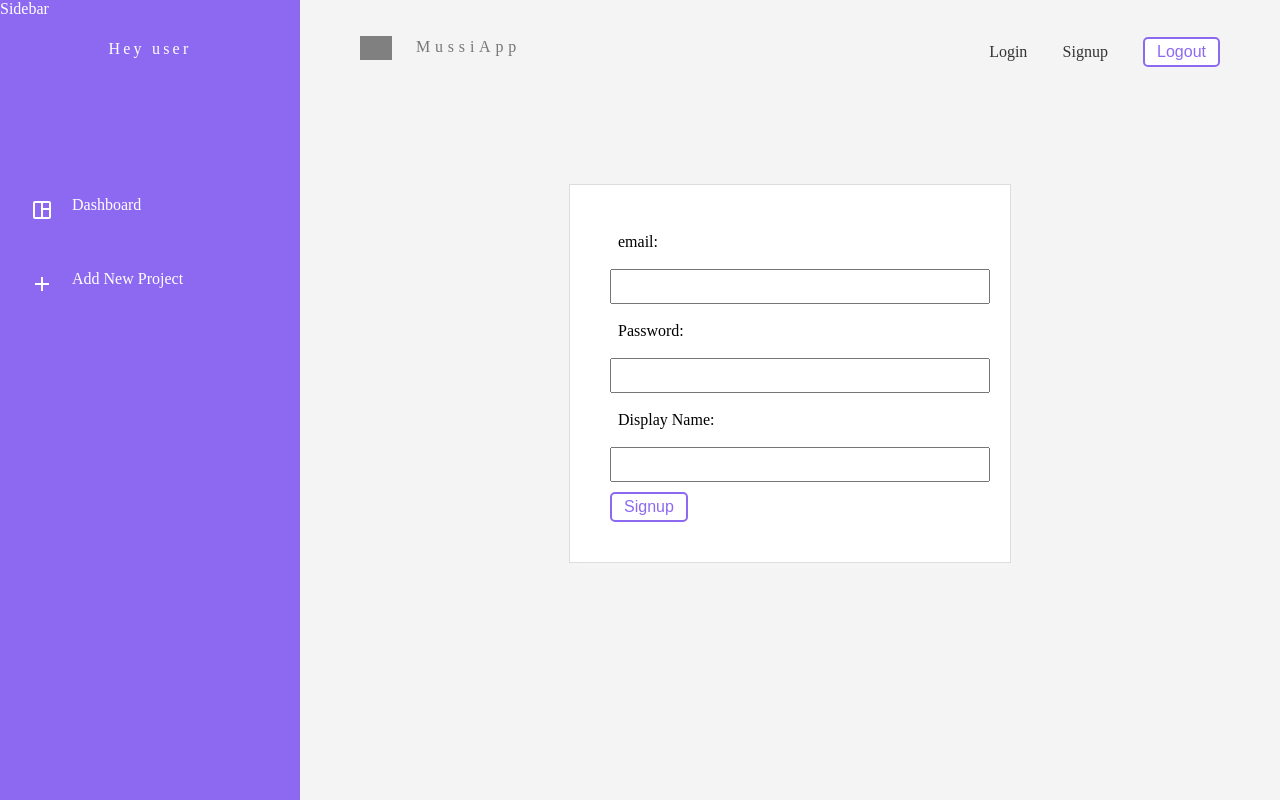
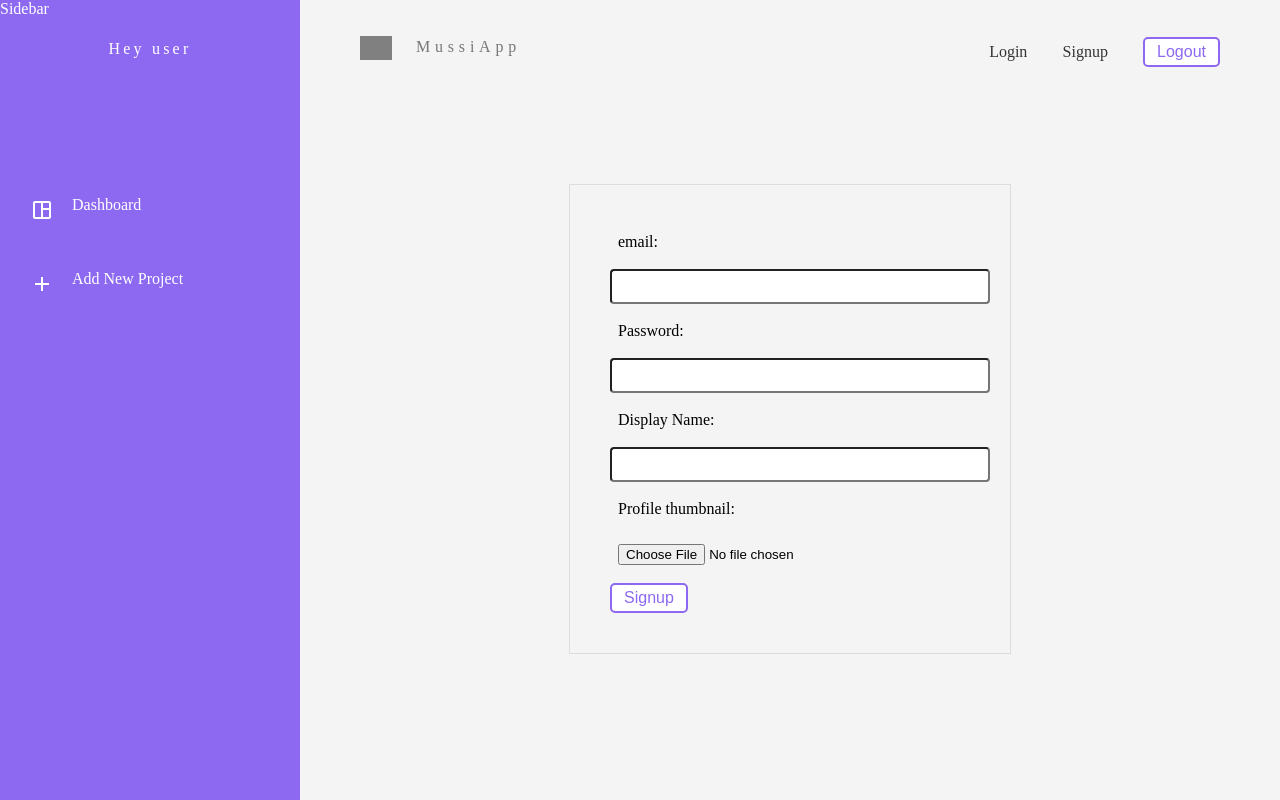
Before and after one commit to kalamanman/mussiapp, a React (Vite) app in the folder mussiapp/: page /signup in a window 1280 px wide. Built offline with nearby package versions, Linux system fonts and the light colour scheme; no server answers; grey boxes are pictures that could not be loaded.

Commit message:
added  file  input

```diff
--- a/mussiapp/src/App.jsx
+++ b/mussiapp/src/App.jsx
@@ -27,7 +27,7 @@ function App() {
           <Route path='/signup' element={<Signup/>}/>
           <Route path='/login' element={<Login/>}/>
           <Route path='/create' element={<Create/>}/>
-          <Route path='/project/:id' element={<Project/>}/>
+          <Route path='/project/:id/*' element={<Project/>}/>
         </Routes>
 
 
--- a/mussiapp/src/index.css
+++ b/mussiapp/src/index.css
@@ -50,3 +50,6 @@ span,input{
   width: 100%;
   padding: 8px;
 }
+input{
+  border-radius: 4px;
+}
--- a/mussiapp/src/pages/signup/Signup.css
+++ b/mussiapp/src/pages/signup/Signup.css
@@ -3,7 +3,7 @@
    margin: 60px auto;
    padding: 40px;
    border: 1px solid #ddd;
-   box-shadow: 3px 3px 5px rgba(255,255,255,0.2);
+   box-shadow: 3px 3px 5px rgba(0,0,0,0.5)
    background: #fff;
 
 }
--- a/mussiapp/src/pages/signup/Signup.jsx
+++ b/mussiapp/src/pages/signup/Signup.jsx
@@ -6,13 +6,24 @@ const Signup = () => {
     const[email,setEmail]=useState('')
     const[password,setPassword] =useState('')
     const[displayName,setDisplayName]=useState('')
+    const[thumbnail,setThumbnail] =useState([])
+    const[thumbnailError,setThumbnailError]=useState('')
+
+    //submit
+    const handleSubmit=(e)=>{
+        e.preventDefault()
+        console.log(thumbnail)
+    }
+    //handleClick
+
+      //handleFileChange
 
   return (
     <form  className="signup-form">
         <label>
             <span>email:</span>
-            <input type="text"
-
+            <input type="email"
+               required
                onChange={(e)=>setEmail(e.target.value)}
                value={email}
             />
@@ -33,8 +44,17 @@ const Signup = () => {
                value={displayName}
             />
         </label>
+        <label>
+            <span>Profile thumbnail:</span>
+            <input
+                type="file"
 
-        <button className="btn">Signup</button>
+                onChange={(e)=>setThumbnail(e.target.files[0])}
+
+            />
+        </label>
+
+        <button className="btn"onClick={handleSubmit}>Signup</button>
     </form>
   )
 }
```
